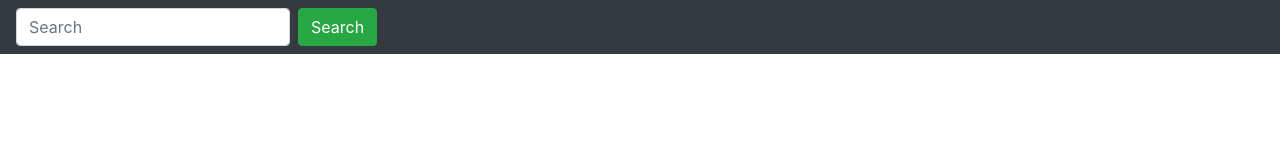
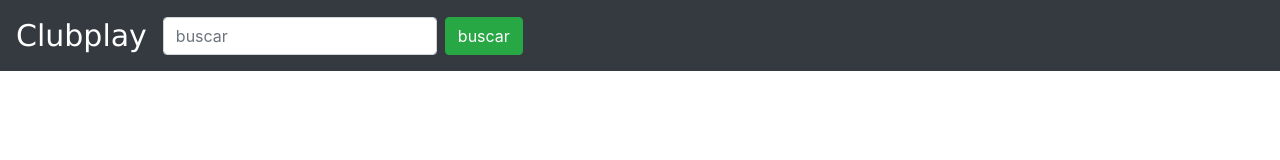
Before and after one commit to sh00rsh/Clubplaypalaciosjorge, a plain HTML site: page index.html in a window 1280 px wide. Drawn offline with nearby package versions, Linux system fonts and the light colour scheme.

Commit message:
implementacion de carpeta img

```diff
--- a/estilos.css
+++ b/estilos.css
@@ -0,0 +1,4 @@
+.navbar-brand{
+    font-size: 30px;
+    font-family: Verdana, Geneva, Tahoma, sans-serif;
+}
--- a/index.html
+++ b/index.html
@@ -6,12 +6,14 @@
     <meta name="viewport" content="width=device-width, initial-scale=1.0">
     <title>Clubplay</title>
     <link rel="stylesheet" href="https://cdn.jsdelivr.net/npm/bootstrap@4.6.1/dist/css/bootstrap.min.css" integrity="sha384-zCbKRCUGaJDkqS1kPbPd7TveP5iyJE0EjAuZQTgFLD2ylzuqKfdKlfG/eSrtxUkn" crossorigin="anonymous">
+    <link rel="stylesheet" href="estilos.css">
 </head>
 <body>
     <nav class="navbar navbar-expand-sm bg-dark navbar-dark">
+        <a class="navbar-brand" href="#">Clubplay</a>
         <form class="form-inline" action="/action_page.php">
-          <input class="form-control mr-sm-2" type="text" placeholder="Search">
-          <button class="btn btn-success" type="submit">Search</button>
+          <input class="form-control mr-sm-2" type="text" placeholder="buscar">
+          <button class="btn btn-success" type="submit">buscar</button>
         </form>
       </nav>
       <br>
```
Also changed, not shown: img/icono1.png (added).
